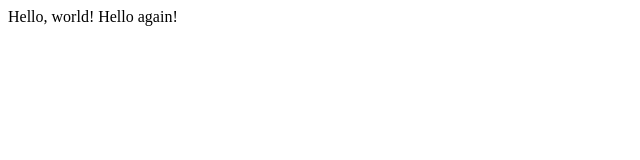
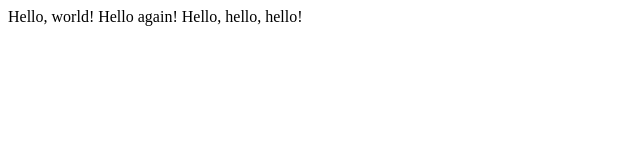
Before and after one commit to aimeenorris/lecture0, a plain HTML site: page index.html in a window 1280 px wide. Shown: the whole page, without its empty margins (0-640 px from the left). Drawn offline with Linux system fonts and the light colour scheme.

Commit message:
learning how to merge

```diff
--- a/index.html
+++ b/index.html
@@ -4,6 +4,6 @@
         <title> My Website</title>
     </head>
     <body>
-        Hello, world! Hello again!
+        Hello, world! Hello again! Hello, hello, hello!
     </body>
 </html>
```
